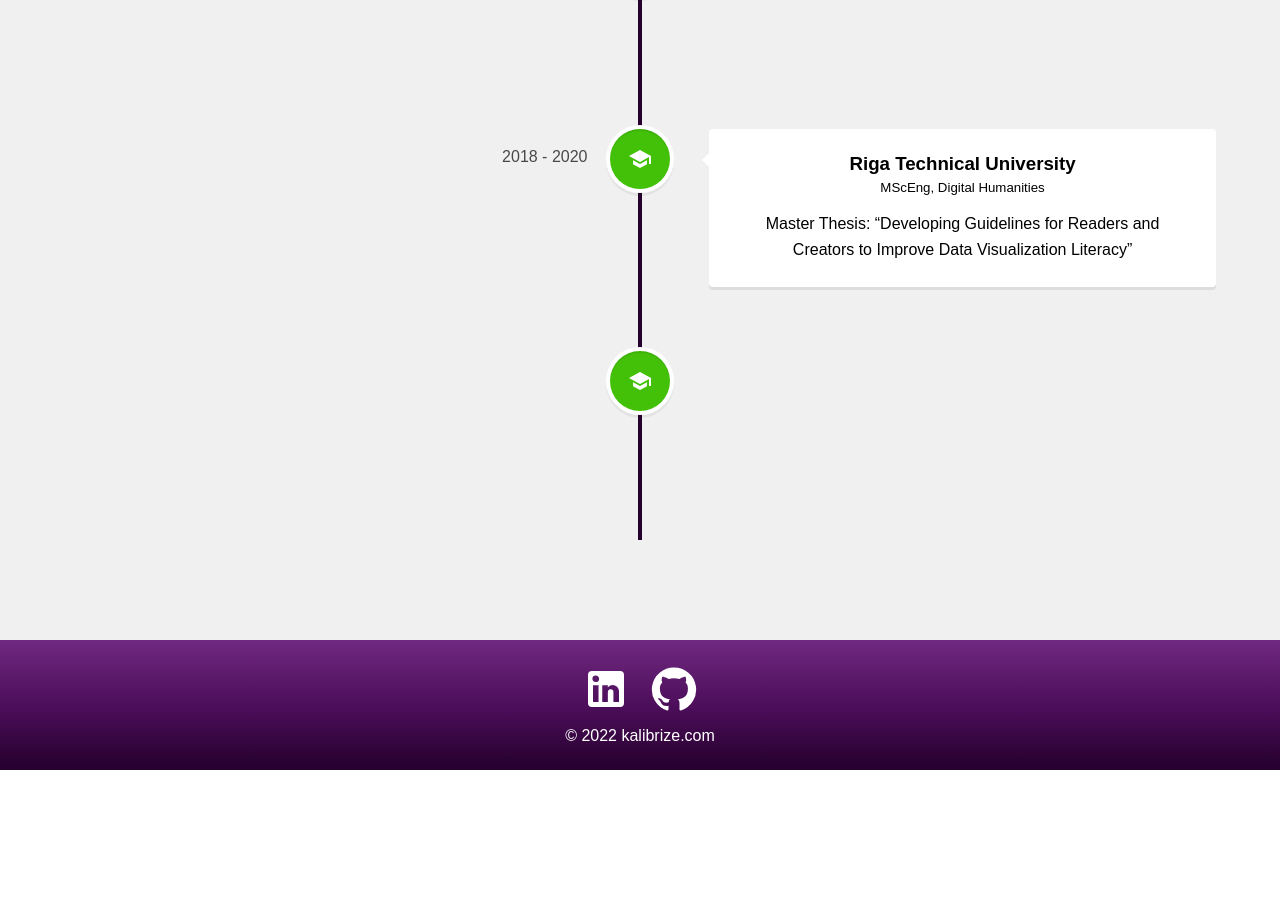
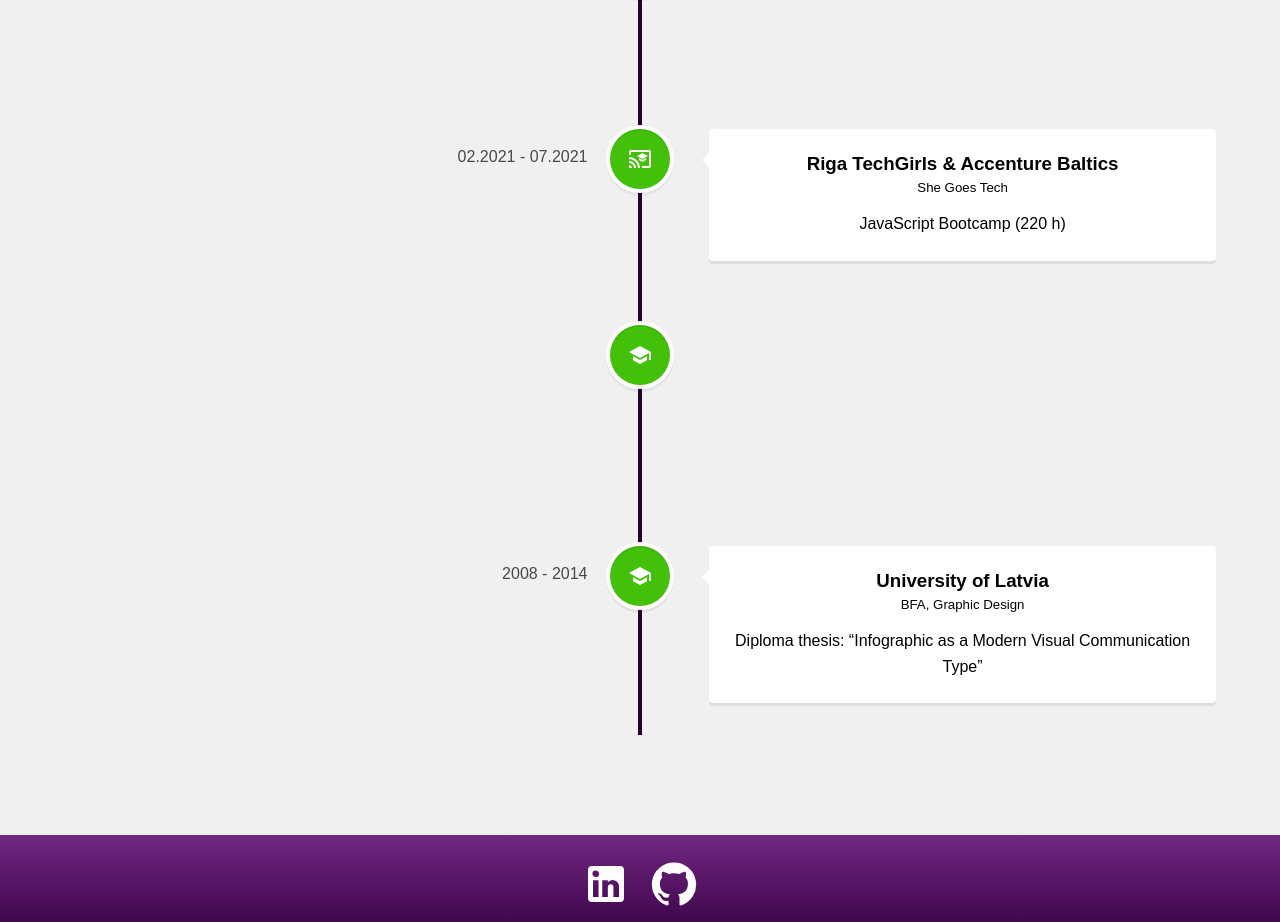
Before and after one commit to SabineZilde/Portfolio-project, a React (Create React App) app: page /experience in a window 1280 px wide. Shown: the part 1765-2687 px from the top of the page. Before the commit the page ends 2535 px from the top, so only its background shows below. Built offline with nearby package versions, Linux system fonts and the light colour scheme.

Commit message:
style: adding online courses

```diff
--- a/src/pages/Experience.jsx
+++ b/src/pages/Experience.jsx
@@ -7,6 +7,7 @@ import 'react-vertical-timeline-component/style.min.css';
 import SchoolIcon from "@mui/icons-material/School";
 import WorkIcon from '@mui/icons-material/Work'
 import InternshipIcon from '@mui/icons-material/WorkOutline'
+import CastForEducationIcon from '@mui/icons-material/CastForEducation';
 import "../styles/Experience.css";
 import { ExperienceList } from '../helpers/ExperienceList';
 
@@ -32,7 +33,22 @@ function Experience() {
           )
         })}
 
-
+        <VerticalTimelineElement
+          className="vertical-timeline-element--education"
+          date="02.2021 - 07.2021"
+          iconStyle={{ background: "#42c108", color: "#fff" }}
+          icon={<CastForEducationIcon />}
+        >
+          <h3 className="vertical-timeline-element-title">
+            Riga TechGirls & Accenture Baltics
+          </h3>
+          <h5 className="vertical-timeline-element-subtitle">
+            She Goes Tech
+          </h5>
+          <p>
+            JavaScript Bootcamp (220 h)
+          </p>
+        </VerticalTimelineElement>
         <VerticalTimelineElement
           className="vertical-timeline-element--education"
           date="2018 - 2020"
```
